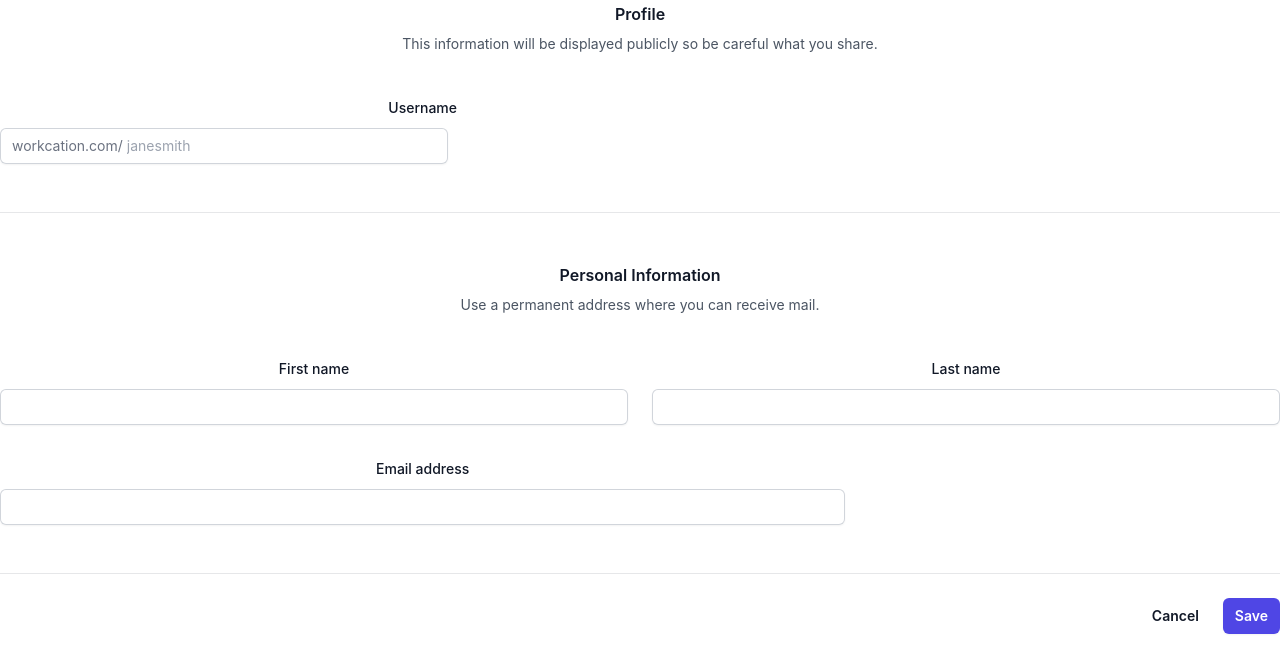
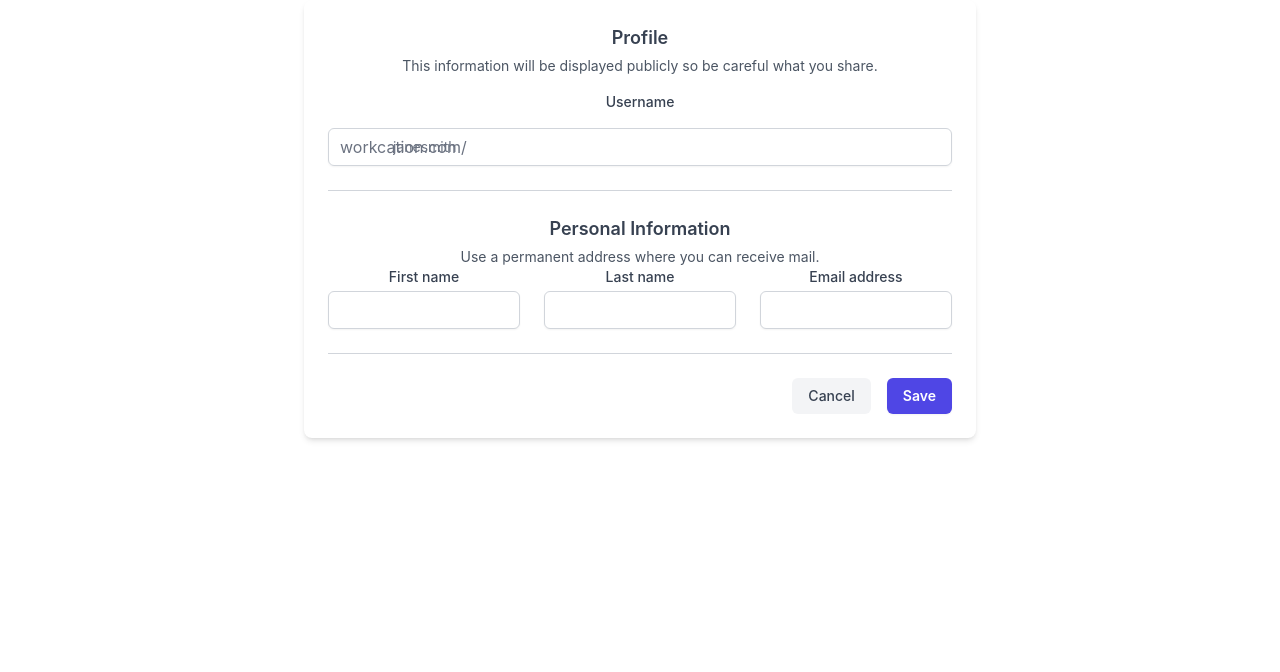
Before and after one commit to CodeDay-Labs-RNZ/Space-saver, a React (Create React App) app in the folder frontend/: page /dashboard in a window 1280 px wide. Shown: the top 672 px of the page. Built offline with nearby package versions, Linux system fonts and the light colour scheme.

Commit message:
Update Dashboard.tsx
Better tailwind design choices for dashboard. Still needs work

```diff
--- a/frontend/src/pages/Dashboard.tsx
+++ b/frontend/src/pages/Dashboard.tsx
@@ -1,104 +1,98 @@
 import React from 'react';
-import { PhotoIcon, UserCircleIcon } from '@heroicons/react/24/solid';
 
 const Dashboard: React.FC = () => {
     return (
-            <form>
-                <div className="space-y-12">
-                    <div className="border-b border-gray-900/10 pb-12">
-                        <h2 className="text-base font-semibold leading-7 text-gray-900">Profile</h2>
-                        <p className="mt-1 text-sm leading-6 text-gray-600">
+        <form className="max-w-2xl mx-auto p-6 bg-white rounded-lg shadow-md">
+            <div className="space-y-6">
+                <div className="border-b border-gray-300 pb-6">
+                    <h2 className="text-lg font-semibold text-gray-700">Profile</h2>
+                    <p className="mt-1 text-sm text-gray-600">
                         This information will be displayed publicly so be careful what you share.
                     </p>
 
-                        <div className="mt-10 grid grid-cols-1 gap-x-6 gap-y-8 sm:grid-cols-6">
-                            <div className="sm:col-span-4">
-                                <label htmlFor="username" className="block text-sm font-medium leading-6 text-gray-900">
+                    <div className="mt-4 space-y-4">
+                        <label htmlFor="username" className="block text-sm font-medium text-gray-700">
                             Username
                         </label>
-                                <div className="mt-2">
-                                    <div className="flex rounded-md shadow-sm ring-1 ring-inset ring-gray-300 focus-within:ring-2 focus-within:ring-inset focus-within:ring-indigo-600 sm:max-w-md">
-                                        <span className="flex select-none items-center pl-3 text-gray-500 sm:text-sm">workcation.com/</span>
+                        <div className="relative rounded-md shadow-sm">
+              <span className="absolute inset-y-0 left-0 pl-3 flex items-center text-gray-500">
+                workcation.com/
+              </span>
                             <input
                                 type="text"
                                 name="username"
                                 id="username"
                                 autoComplete="username"
-                                            className="block flex-1 border-0 bg-transparent py-1.5 pl-1 text-gray-900 placeholder:text-gray-400 focus:ring-0 sm:text-sm sm:leading-6"
+                                className="block w-full pl-16 pr-12 sm:text-sm border-gray-300 rounded-md focus:ring-indigo-500 focus:border-indigo-500"
                                 placeholder="janesmith"
                             />
                         </div>
                     </div>
                 </div>
-                        </div>
-                    </div>
 
-                    <div className="border-b border-gray-900/10 pb-12">
-                        <h2 className="text-base font-semibold leading-7 text-gray-900">Personal Information</h2>
-                        <p className="mt-1 text-sm leading-6 text-gray-600">Use a permanent address where you can receive mail.</p>
+                <div className="border-b border-gray-300 pb-6">
+                    <h2 className="text-lg font-semibold text-gray-700">Personal Information</h2>
+                    <p className="mt-1 text-sm text-gray-600">Use a permanent address where you can receive mail.</p>
 
-                        <div className="mt-10 grid grid-cols-1 gap-x-6 gap-y-8 sm:grid-cols-6">
-                            <div className="sm:col-span-3">
-                                <label htmlFor="first-name" className="block text-sm font-medium leading-6 text-gray-900">
+                    <div className="grid grid-cols-1 gap-6 sm:grid-cols-3">
+                        <div>
+                            <label htmlFor="first-name" className="block text-sm font-medium text-gray-700">
                                 First name
                             </label>
-                                <div className="mt-2">
                             <input
                                 type="text"
                                 name="first-name"
                                 id="first-name"
                                 autoComplete="given-name"
-                                        className="block w-full rounded-md border-0 py-1.5 text-gray-900 shadow-sm ring-1 ring-inset ring-gray-300 placeholder:text-gray-400 focus:ring-2 focus:ring-inset focus:ring-indigo-600 sm:text-sm sm:leading-6"
+                                className="block w-full mt-1 border-gray-300 rounded-md shadow-sm focus:ring-indigo-500 focus:border-indigo-500 sm:text-sm"
                             />
                         </div>
-                            </div>
 
-                            <div className="sm:col-span-3">
-                                <label htmlFor="last-name" className="block text-sm font-medium leading-6 text-gray-900">
+                        <div>
+                            <label htmlFor="last-name" className="block text-sm font-medium text-gray-700">
                                 Last name
                             </label>
-                                <div className="mt-2">
                             <input
                                 type="text"
                                 name="last-name"
                                 id="last-name"
                                 autoComplete="family-name"
-                                        className="block w-full rounded-md border-0 py-1.5 text-gray-900 shadow-sm ring-1 ring-inset ring-gray-300 placeholder:text-gray-400 focus:ring-2 focus:ring-inset focus:ring-indigo-600 sm:text-sm sm:leading-6"
+                                className="block w-full mt-1 border-gray-300 rounded-md shadow-sm focus:ring-indigo-500 focus:border-indigo-500 sm:text-sm"
                             />
                         </div>
-                            </div>
 
-                            <div className="sm:col-span-4">
-                                <label htmlFor="email" className="block text-sm font-medium leading-6 text-gray-900">
+                        <div>
+                            <label htmlFor="email" className="block text-sm font-medium text-gray-700">
                                 Email address
                             </label>
-                                <div className="mt-2">
                             <input
                                 id="email"
                                 name="email"
                                 type="email"
                                 autoComplete="email"
-                                        className="block w-full rounded-md border-0 py-1.5 text-gray-900 shadow-sm ring-1 ring-inset ring-gray-300 placeholder:text-gray-400 focus:ring-2 focus:ring-inset focus:ring-indigo-600 sm:text-sm sm:leading-6"
+                                className="block w-full mt-1 border-gray-300 rounded-md shadow-sm focus:ring-indigo-500 focus:border-indigo-500 sm:text-sm"
                             />
                         </div>
                     </div>
                 </div>
             </div>
-                </div>
 
-                <div className="mt-6 flex items-center justify-end gap-x-6">
-                    <button type="button" className="text-sm font-semibold leading-6 text-gray-900">
+            <div className="mt-6 flex items-center justify-end space-x-4">
+                <button
+                    type="button"
+                    className="px-4 py-2 text-sm font-medium text-gray-700 bg-gray-100 rounded-md hover:bg-gray-200 focus:outline-none focus:ring focus:ring-indigo-300"
+                >
                     Cancel
                 </button>
                 <button
                     type="submit"
-                        className="rounded-md bg-indigo-600 px-3 py-2 text-sm font-semibold text-white shadow-sm hover:bg-indigo-500 focus-visible:outline focus-visible:outline-2 focus-visible:outline-offset-2 focus-visible:outline-indigo-600"
+                    className="px-4 py-2 text-sm font-semibold text-white bg-indigo-600 rounded-md shadow-sm hover:bg-indigo-500 focus:outline-none focus:ring focus:ring-indigo-300"
                 >
                     Save
                 </button>
             </div>
         </form>
-        )
-    }
+    );
+};
 
 export default Dashboard;
```
Lines whose indentation alone changed are shown as unchanged.
